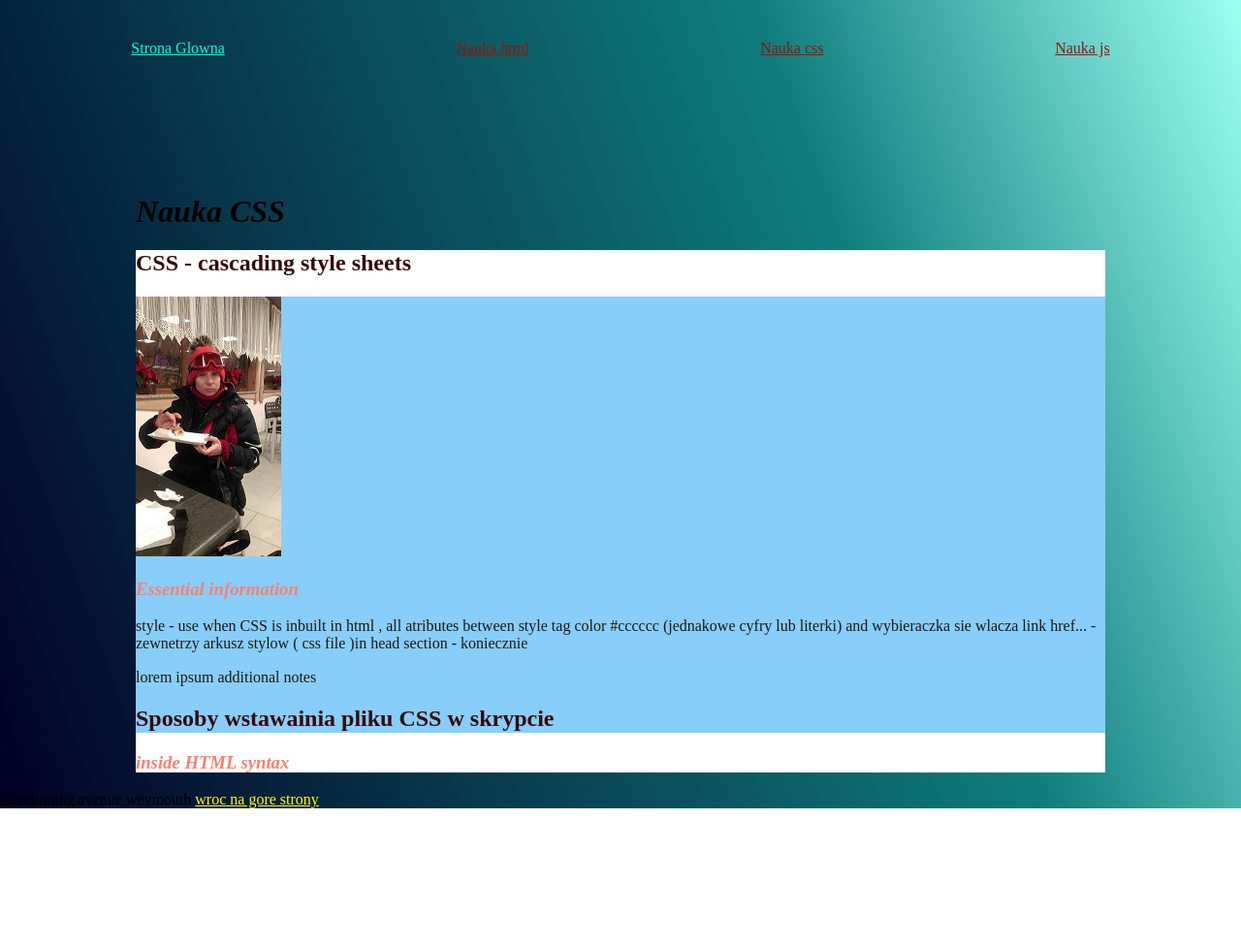
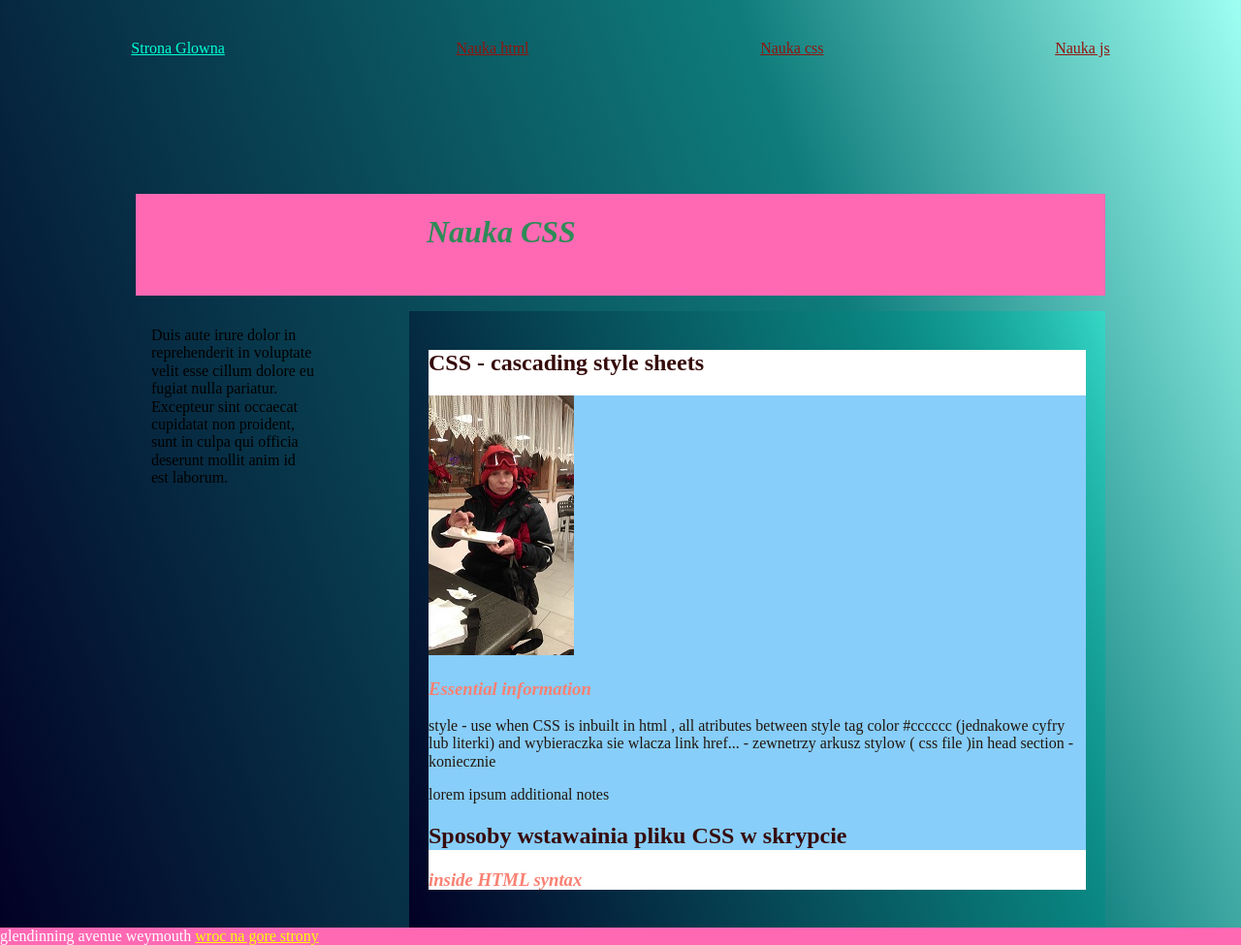
Before and after one commit to Magdalena-Lisicka/homepage, a plain HTML site: page nauka-css.html in a window 1280 px wide. Shown: the whole page at 97% size. Before the commit the page ends 834 px from the top, so only its background shows below. Drawn offline with Linux system fonts and the light colour scheme.

Commit message:
grid added

```diff
--- a/nauka-css.html
+++ b/nauka-css.html
@@ -19,11 +19,13 @@
     </header>
 
     <main class="main">
-      <header id="top">
-        <h1>
+      <header class="main__header" id="top">
+        <h1 class="main__heading">
           Nauka CSS
         </h1>
       </header>
+
+      <div class="section">
 
       <section id="notatki">
         <h2>CSS - cascading style sheets</h2>
@@ -44,8 +46,15 @@
         </article>
         <h3>inside HTML syntax</h3>
       </section>
+    </div>
+    <aside class="aside">
+      Duis aute irure dolor in reprehenderit in voluptate velit esse cillum
+          dolore eu fugiat nulla pariatur. Excepteur sint occaecat cupidatat non
+          proident, sunt in culpa qui officia deserunt mollit anim id est
+          laborum.
+    </aside>
     </main>
-    <footer>
+    <footer class="footer">
       glendinning avenue weymouth <a href="#top">wroc na gore strony</a>
       <script src="main.js"></script>
     </footer>
--- a/style.css
+++ b/style.css
@@ -27,12 +27,29 @@ a {color: yellow;}
 
 article {background-color: lightskyblue;}
 
+.aside {
+    grid-area: aside;
+    grid-column-start: 1;
+    grid-column-end: 2;
+    grid-row: 2/4;
+    padding:16px;
+  }
+
+.footer {
+      color:#fff;
+      grid-area: footer;
+      background: hotpink;
+  grid-column-start: 1;
+  grid-column-end: 4;
+  }
+
+.grid {
+    display: grid;
+}
 
 h1 {
     font-style: italic;
     /*position: fixed;*/
-
-
 
 }
 
@@ -71,9 +88,32 @@ h3{
 .main {
     max-width: 1000px;
     margin:100px auto 0;
+    display:grid;
+    grid-template-areas:
+    "header header header"
+    "article . aside"
+    "footer footer footer";
+  grid-template-columns: 200px 50px 1fr;
+  column-gap: 16px;
+  row-gap: 16px;
+  grid-template-rows: 105px;
 }
-.main-heading {
+.main__header {
     color: seagreen;
+    background: hotpink;
+  grid-column-start: 1;
+  grid-column-end: 4;
+  text-align: center;
+
+}
+
+.main__heading {
+   position: absolute;
+   display: flex;
+   align-items: center;
+   padding-left: 300px;
+
+
 }
 
 .navigation {
@@ -109,6 +149,9 @@ p {
     padding: 20px;
     margin: auto;
     background: linear-gradient(70deg, rgba(2,0,36,1) 0%, rgba(9,121,120,0.9752275910364145) 68%, rgba(0,255,222,0.38139005602240894) 100%);
+    grid-column-start: 3;
+    grid-column-end: 4;
+    grid-row: 2/4;
 }
 
 section{
```
Also changed, not shown: index.html (+13 -12 lines), nauka-html.html (+7 -5 lines), nauka-js.html (+8 -6 lines).
